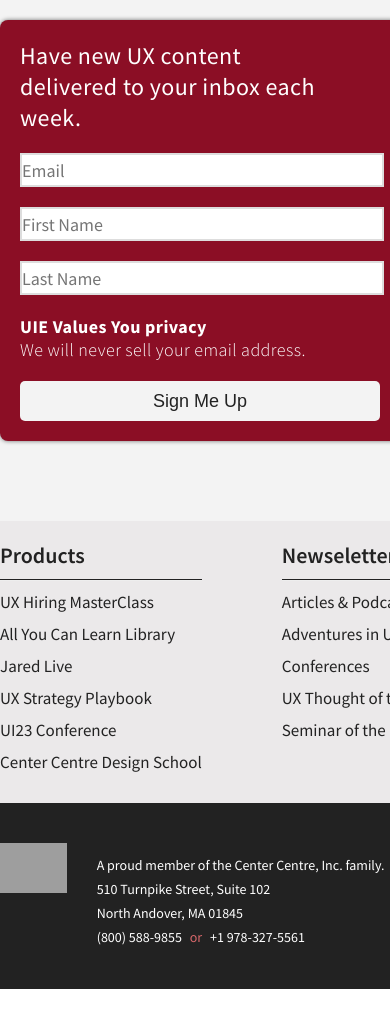
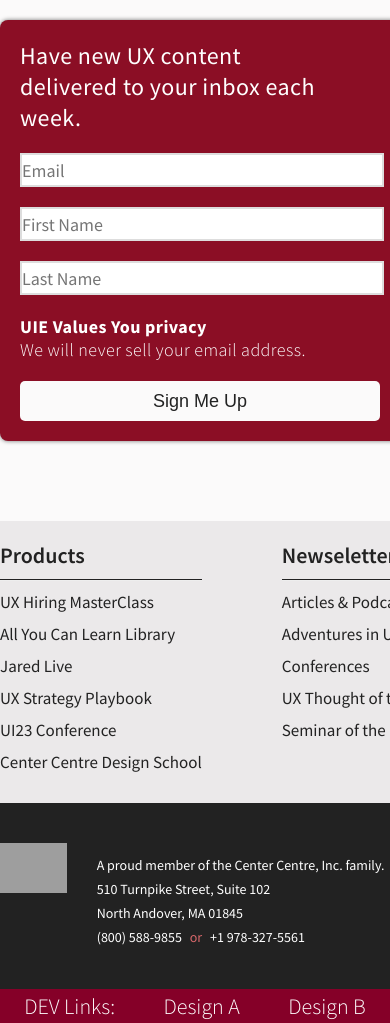
Before and after one commit to markswinimer/uie-dotcom, a PHP site: page /index.html in a window 390 px wide; the page is wider, and only the part inside the window is pictured. Shown: the part 3706-4729 px from the top of that part. Before the commit the page ends 4695 px from the top of that part, so only its background shows below. Run offline with PHP 8.4, Linux system fonts and the light colour scheme; grey boxes are pictures that could not be loaded.

Commit message:
links to alt and alt layout

```diff
--- a/index.html
+++ b/index.html
@@ -308,6 +308,12 @@
         <span class="talk-copyright">Copyright © 1997–2018, All Rights Reserved.</span>
       </div>
     </div>
+  </div>
+    <div class="dev-links">
+      <div class="dev-item 2">DEV Links:</div>
+      <div class="dev-item"><a href="https://new-uie.herokuapp.com/index.html">Design A</a></div>
+      <div class="dev-item"><a href="https://new-uie.herokuapp.com/index-alt.html">Design B</a></div>
+    </div>
 
     <!-- Footer END -->
 
--- a/styles/index.css
+++ b/styles/index.css
@@ -24,7 +24,7 @@
 }
 
 body {
-  background-color: #f3f3f3;
+  background-color: #fbfafa;
   font-family: 'Source Sans Pro', sans-serif;
   font-size: 2.2rem;
   color: #222222;
@@ -533,6 +533,27 @@
 }
 /*   Featured Product Content END  */
 
+.dev-links {
+  color: white;
+  background-color: #850028;
+  text-align: center;
+  display: flex;
+  flex-direction: row;
+  padding: 3px 0;
+  font-weight: 300;
+  font-size: 1em;
+}
+
+.dev-item {
+  flex-grow: 1;
+  color: white;
+}
+
+.dev-item a {
+  color: white;
+}
+
+
 @media only screen and (max-width: 440px) {
 
   /* Header */
```
Also changed, not shown: other parts of styles/index.css (+11 -13 lines).
